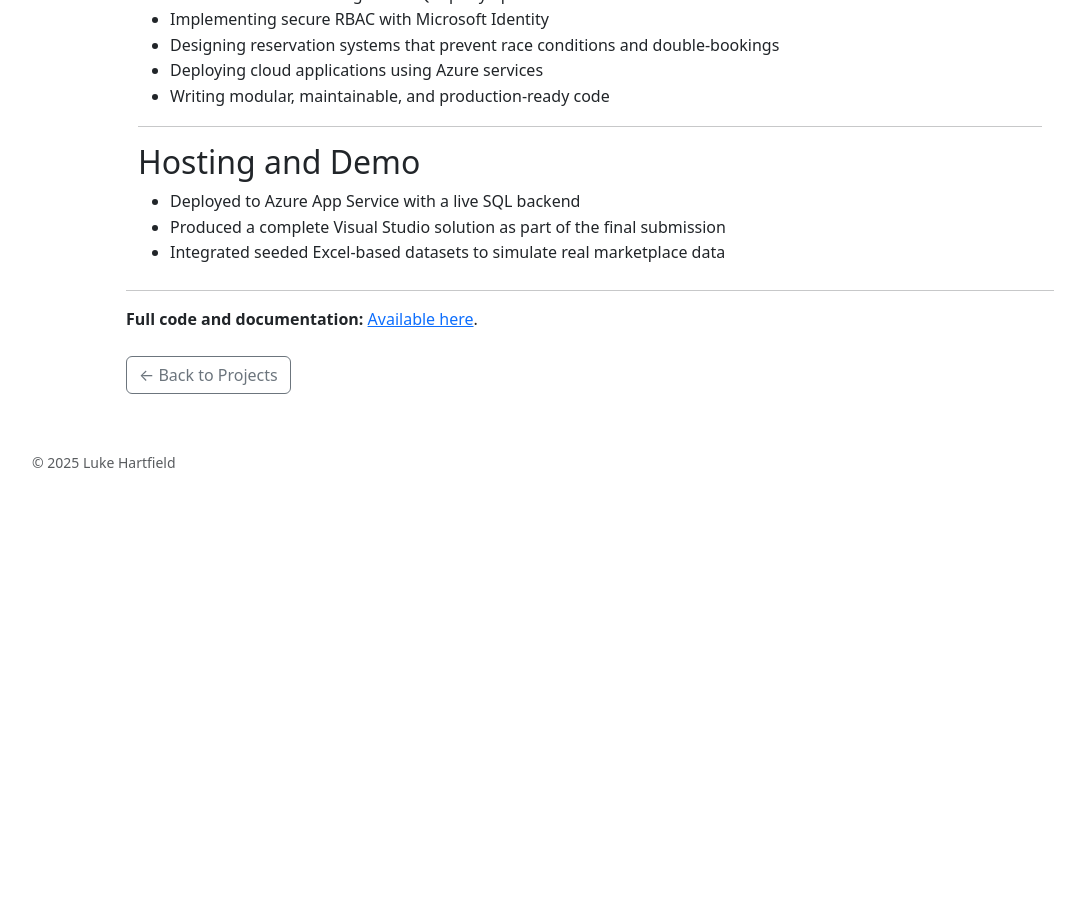
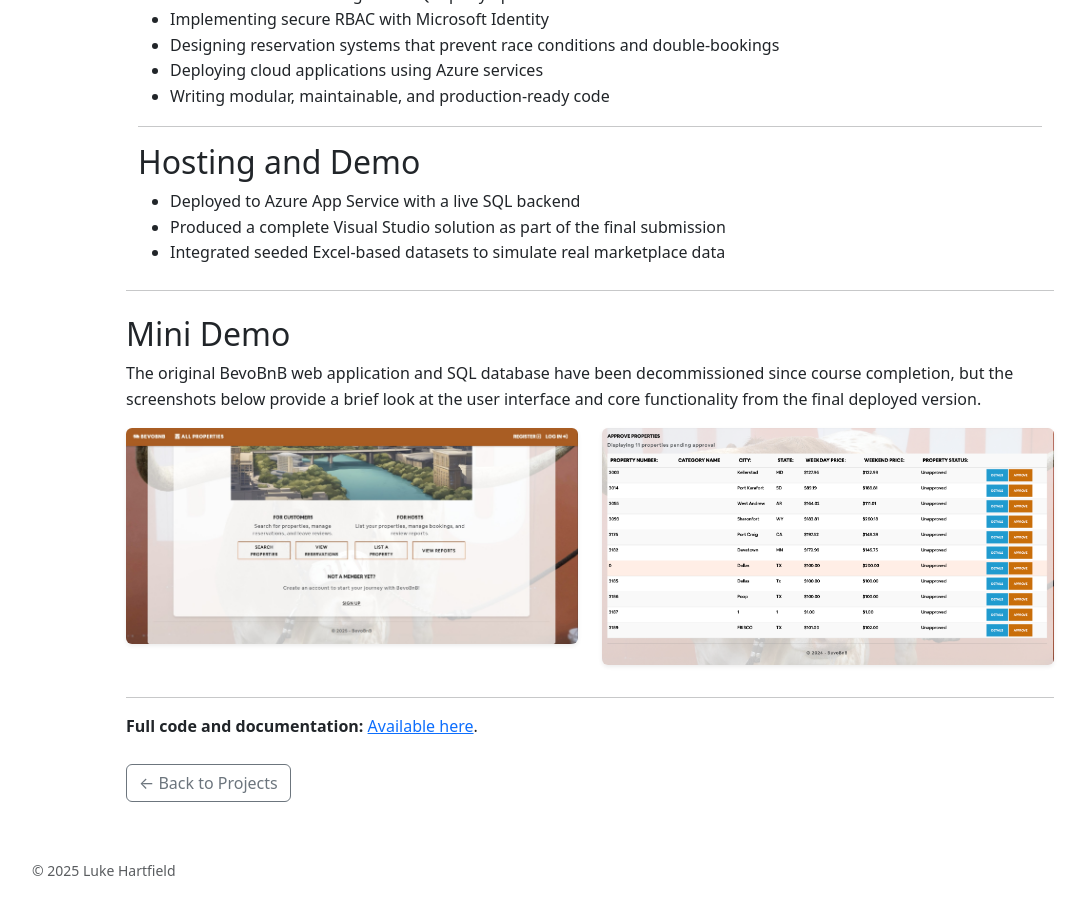
Before and after one commit to lukehartfield/lukehartfield.github.io, a Jekyll site: the page built from projects/bevobnb.md, in a window 1280 px wide and 900 px high, scrolled down 1413 px. Shown: the whole window, without its empty margins (50-1135 px from the left). Built offline with Jekyll 4.4.1, drawn with Linux system fonts in a browser that asks for light colours; our own code applies the rules of GitHub Pages for plain Markdown files; before the commit the page ends 1905 px from its top, so only the background shows below that.

Commit message:
Update bevobnb.md

```diff
--- a/projects/bevobnb.md
+++ b/projects/bevobnb.md
@@ -83,6 +83,28 @@
 </div>
 
 <hr/>
+
+<h2 class="mt-4">Mini Demo</h2>
+<p>
+  The original BevoBnB web application and SQL database have been decommissioned since course completion,
+  but the screenshots below provide a brief look at the user interface and core functionality from the final deployed version.
+</p>
+
+<div class="row mt-3">
+  <div class="col-md-6 mb-3">
+    <img src="{{ '/assets/bevobnb/bevobnb.jpg' | relative_url }}"
+         alt="BevoBnB Homepage"
+         class="img-fluid rounded shadow-sm" />
+  </div>
+  <div class="col-md-6 mb-3">
+    <img src="{{ '/assets/bevobnb/bevobnbprop.PNG' | relative_url }}"
+         alt="BevoBnB Property Page"
+         class="img-fluid rounded shadow-sm" />
+  </div>
+</div>
+
+
+<hr/>
 <p class="mt-3">
   <strong>Full code and documentation:</strong>
   <a href="https://github.com/lukehartfield/BevoBnb" target="_blank">Available here</a>.
```
